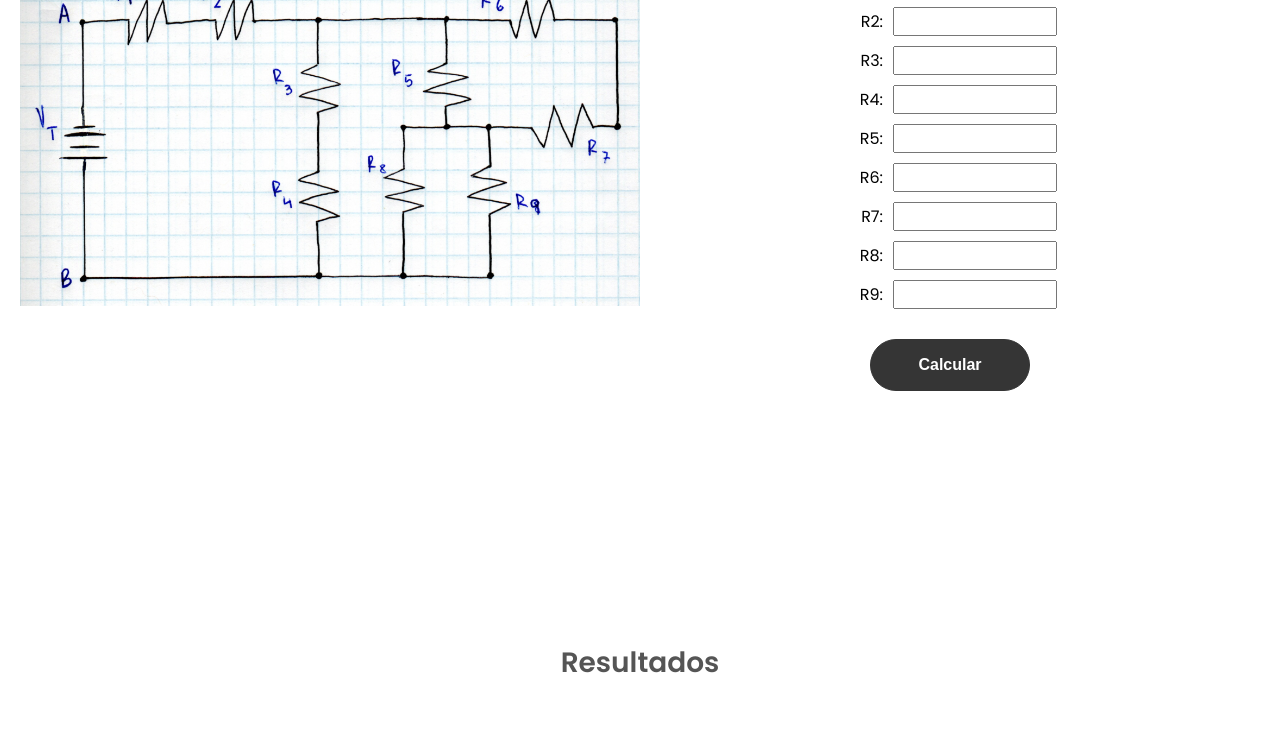
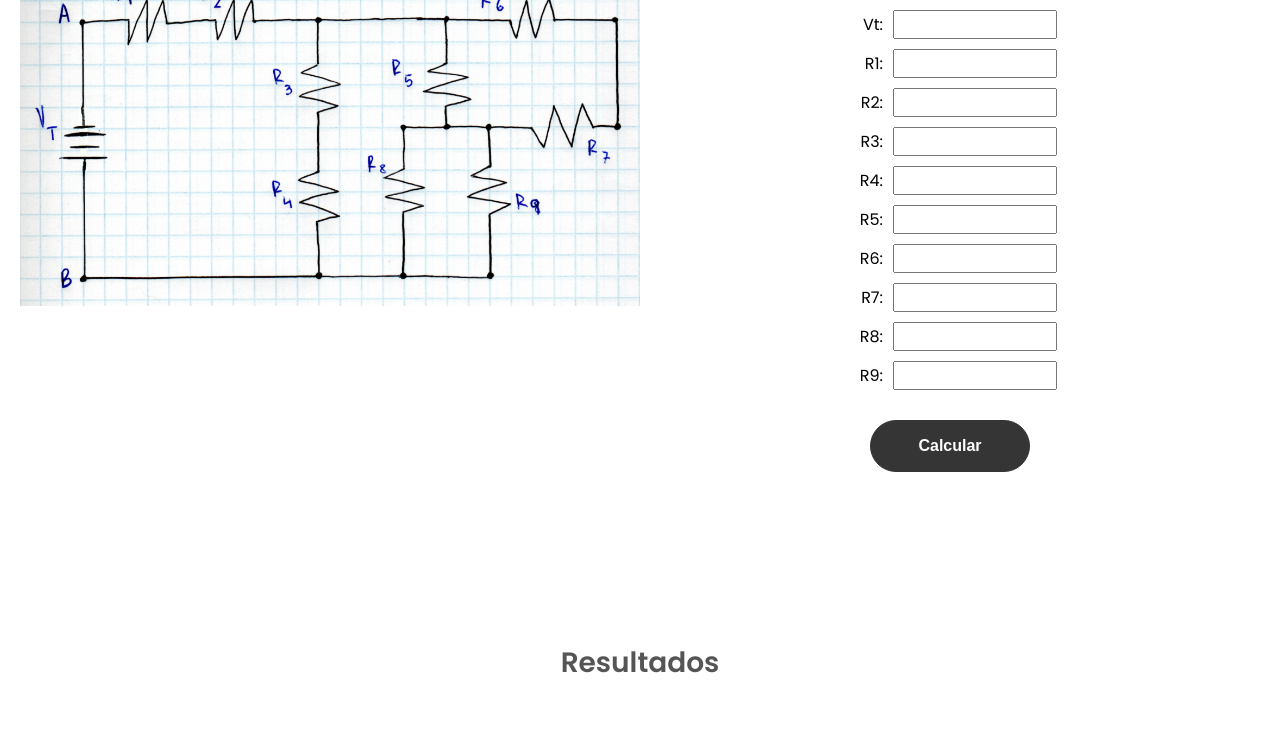
Before and after one commit to eimmy-o/fesd-pagina-resistencias, a plain HTML site: page index.html in a window 1280 px wide. Shown: the part 314-1063 px from the top of the page. Drawn offline with Linux system fonts and the light colour scheme.

Commit message:
form changes

```diff
--- a/index.html
+++ b/index.html
@@ -30,8 +30,12 @@
 
         <section id="datos">
             <div class="resistencias">
-                <h2 class="subtitle">Ingrese el valor de cada resistencia:</h2>
+                <h2 class="subtitle">Ingrese el valor del voltaje total y cada resistencia:</h2>
                 <form id="resistenciasForm">
+                    <div class="voltaje">
+                        <label for="Vt">Vt: </label>
+                        <input type="number" id="Vt" name="Vt" required>
+                    </div>
                     <div class="resistencia">
                         <label for="R1">R1:</label>
                         <input type="number" id="R1" name="R1" required>
--- a/style.css
+++ b/style.css
@@ -105,7 +105,7 @@ a:hover {
     position: relative ;
 }
 
-.resistencias {
+.resistencias , .voltaje {
     margin-top: 20px;
     max-width: 600px;
     margin-left: auto;
@@ -116,22 +116,37 @@ a:hover {
     text-align: center;
 }
 
-.resistencia {
+.voltaje h2 {
+    text-align: center;
+}
+
+.resistencia , .voltaje {
     display: flex;
-    justify-content: center;  /* Centra horizontalmente */
-    align-items: center;      /* Centra verticalmente */
+    justify-content: center;
+    align-items: center;
     margin-bottom: 10px;
-    gap: 10px;                /* Espacio entre label y input */
+    gap: 10px;
 }
+
 .resistencia label {
-    min-width: 40px;          /* Ajusta para mantener el label alineado */
+    min-width: 40px;
     text-align: right;
 }
+
 .resistencia input {
-    width: 150px;              /* Ajusta el ancho del campo de entrada */
+    width: 150px;
     padding: 5px;
 }
 
+.voltaje label {
+    min-width: 40px;
+    text-align: right;
+}
+
+.voltaje input {
+    width: 150px;
+    padding: 5px;
+}
 
 button {
     display: block;
```
